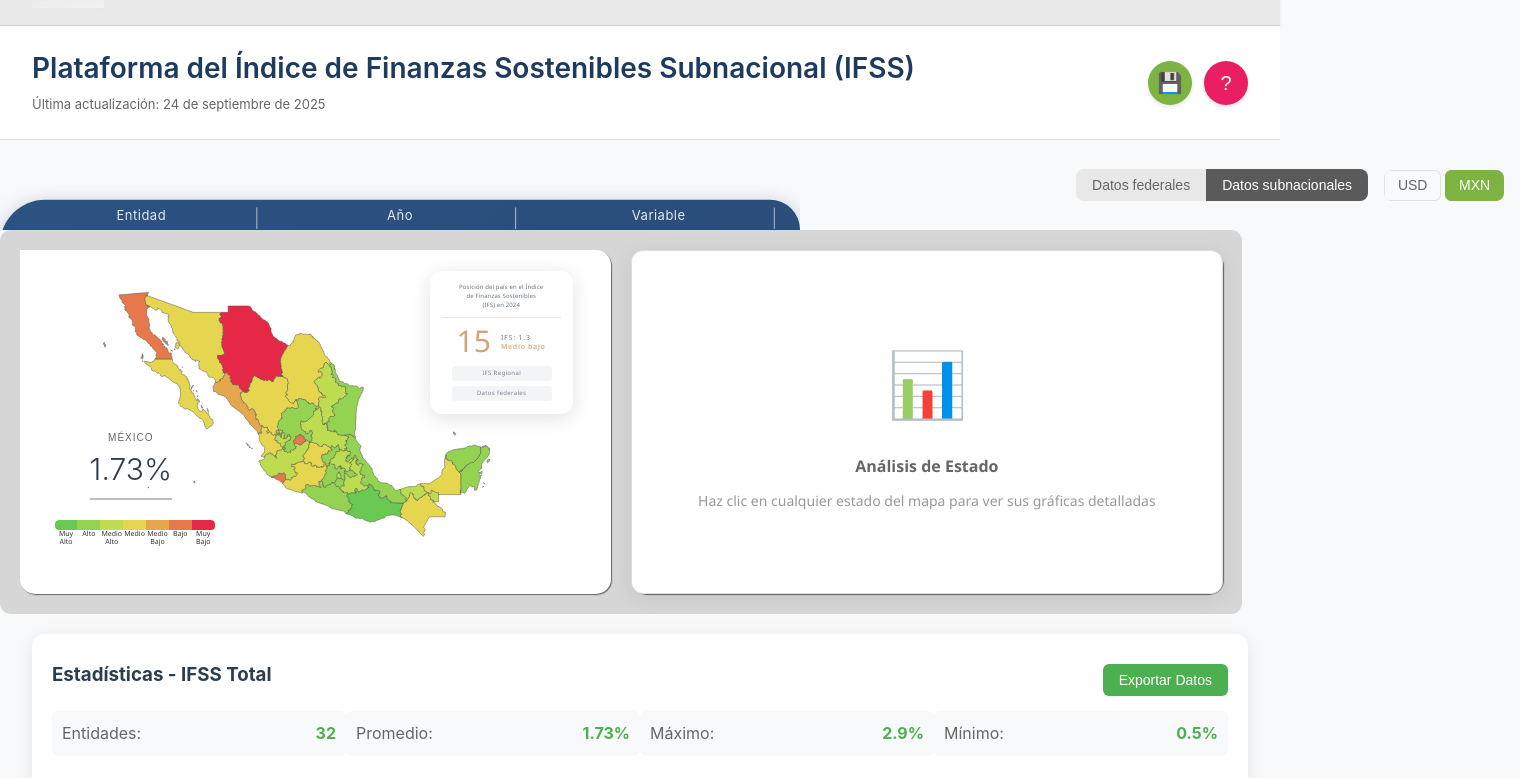
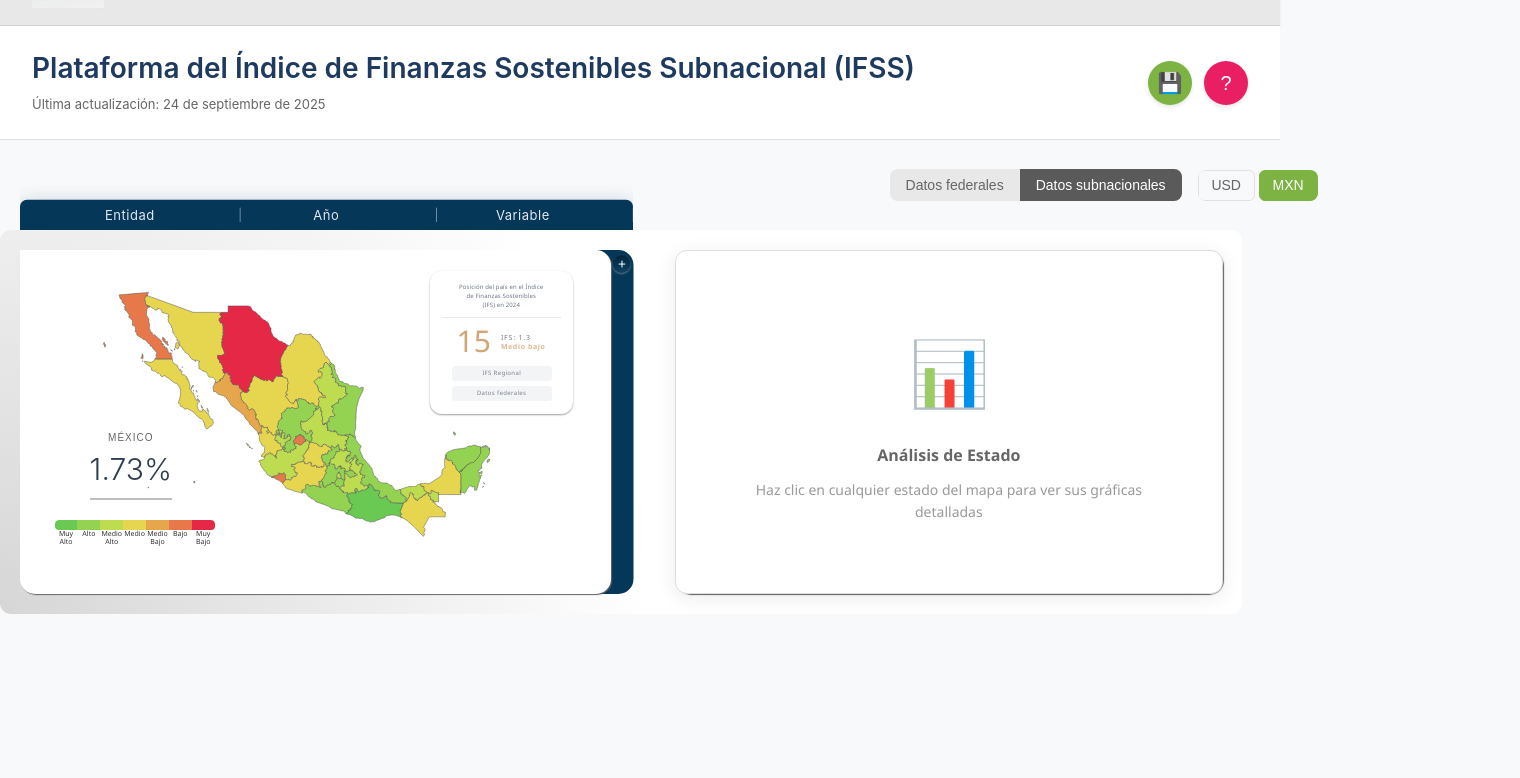
Before and after one commit to aurora-escalera/PlataformaFinanzasSostenibles, a Vue app in the folder frontend/: page /finanzas/mapas in a window 1280 px wide. Shown: the part 62-840 px from the top of the page, 1520 px wide, since content can reach past the window. Built offline with nearby package versions, Linux system fonts and the light colour scheme.

Commit message:
Añadido de la barra retractil, graficas de dona listas, faltan colores y otros diseños.

```diff
--- a/frontend/src/composables/useCharts.js
+++ b/frontend/src/composables/useCharts.js
@@ -47,7 +47,7 @@ export const useCharts = () => {
       {
         label: 'Restante',
         value: 100 - percentage,
-        color: '#e8e8e8ff', // Gris claro
+        color: '#E8E8E8', // Gris claro
         rawValue: 2.9 - ifssValue
       }
     ]
--- a/frontend/src/modules/charts/components/ChartsComponent.vue
+++ b/frontend/src/modules/charts/components/ChartsComponent.vue
@@ -21,7 +21,7 @@
               :data="donutPresupuestosSostenibles"
               title="PS"
               subtitle="35%"
-              :size="50"
+              :size="80"
             />
           </div>
           <div class="donut-item">
@@ -30,7 +30,7 @@
               :data="donutPresupuestosCarbono"
               title="PIC"
               subtitle="40%"
-              :size="50"
+              :size="80"
             />
           </div>
         </div>
@@ -58,7 +58,7 @@
               :data="donutIngresosSostenibles"
               title="IS"
               subtitle="45%"
-              :size="50"
+              :size="80"
             />
           </div>
           <div class="donut-item">
@@ -67,7 +67,7 @@
               :data="donutIngresosCarbono"
               title="IIC"
               subtitle="38%"
-              :size="50"
+              :size="80"
             />
           </div>
         </div>
--- a/frontend/src/modules/charts/components/DonutChart.vue
+++ b/frontend/src/modules/charts/components/DonutChart.vue
@@ -24,7 +24,6 @@
           :stroke-width="strokeWidth"
           :stroke-dasharray="circumference"
           :stroke-dashoffset="strokeDashoffset"
-          stroke-linecap="round"
           :transform="`rotate(-90 ${center} ${center})`"
           class="progress-circle"
         />
@@ -62,17 +61,19 @@ const props = defineProps({
   },
   size: {
     type: Number,
-    default: 100
+    default: 1000
   }
 })
 
 // Configuración de colores (rojo y gris como en tu diseño) '#E8E8E8'
-const primaryColor = '#DC143C'  // Rojo
-const backgroundColor = '#65a30d'  // Gris claro
+const primaryColor = '#009d14'  // Rojo
+const secondaryColor = '#bddc50'  // Rojo
+
+const backgroundColor = '#bddc50'  // Gris claro
 
 // Calculados para el SVG
 const center = computed(() => props.size / 2)
-const strokeWidth = computed(() => 8)
+const strokeWidth = computed(() => 19)
 const radius = computed(() => (props.size / 2) - (strokeWidth.value / 2))
 const circumference = computed(() => 2 * Math.PI * radius.value)
 
@@ -130,7 +131,7 @@ const strokeDashoffset = computed(() => {
 
 /* Animación inicial */
 .donut-chart:hover .progress-circle {
-  stroke-width: 10;
+  stroke-width: 20;
   transition: stroke-width 0.2s ease;
 }
 
--- a/frontend/src/modules/maps/components/MapComponent.vue
+++ b/frontend/src/modules/maps/components/MapComponent.vue
@@ -140,6 +140,10 @@
           </div>
         </div>
 
+        <div class="retractable-view">
+          <div class="expand-retractable-btn">+</div>
+        </div>
+
         <!-- CHARTS SECTION - SIEMPRE VISIBLE -->
         <div class="charts-section">
           <div class="charts-container">
@@ -192,7 +196,7 @@
 </template>
 
 <script setup>
-import { ref, computed, watch } from 'vue'
+import { ref, computed, watch, nextTick } from 'vue'
 import { geoPath, geoMercator } from 'd3-geo'
 import { useMaps } from '@/composables/useMaps'
 import { useCharts } from '@/composables/useCharts'
@@ -267,20 +271,15 @@ const handleMouseHover = (stateName, event) => {
   handleStateHover(stateName)
 }
 
-const handleStateClickWithEmit = (stateName) => {
+const handleStateClickWithEmit = async (stateName) => {
   handleStateClick(stateName)
-
-  setTimeout(() => {
-    if (selectedState.value === stateName) {
-      const stateData = getStateInfo(stateName)
-      emit('region-selected', {
-        name: stateName,
-        data: stateData
-      })
-    } else {
-      emit('region-selected', null)
-    }
-  }, 50)
+  await nextTick()
+  if (selectedState.value === stateName) {
+    const stateData = getStateInfo(stateName)
+    emit('region-selected', { name: stateName, data: stateData })
+  } else {
+    emit('region-selected', null)
+  }
 }
 
 const projection = computed(() => {
@@ -355,15 +354,11 @@ watch(error, (newError) => {
   background: white;
   border-radius: 12px;
   padding: 12px;
-  box-shadow: 0 4px 20px rgba(0, 0, 0, 0.12);
+  box-shadow: 0 1px 2px rgba(0, 0, 0, 0.38);
   z-index: 10;
   width: 143.2px;
   height: 143.2px;
   transition: all 0.3s ease;
-}
-
-.map-info-card.state-selected {
-  border-left: 4px solid #2196F3;
 }
 
 .card-content {
@@ -536,10 +531,10 @@ watch(error, (newError) => {
 
 .map-and-charts-wrapper {
   display: flex;
-  gap: 19.6px;
   align-items: flex-start;
+  gap: 0px;
   padding: 19.6px;
-  background-color: #d6d6d6;
+  background: radial-gradient(circle at bottom left, #d6d6d6 0%, white 50%);
   border-radius: 11px;
   height: 383.5px;
   width: 1242.4px;
@@ -553,6 +548,7 @@ watch(error, (newError) => {
   background-color: white;
   border-radius: 15px;
   box-shadow: 1px 1px 1px #666;
+  z-index: 2;
 }
 
 /* Porcentaje dinamico left: 19.6px;*/
@@ -779,7 +775,44 @@ svg g:hover .state-path:hover  {
   font-size: 14px;
 }
 
+.retractable-view{
+  position: relative;
+  width: 68.6px;
+  height: 344.3px;
+  background-color: #053759;
+  border-radius: 15px;
+  left: -55px;
+  transform: translateX(calc(100% - 50px));
+  z-index: 1;
+}
 
+.expand-retractable-btn{
+  position: absolute;
+  font-size: 14px;
+  color: white;
+  left: 43px;
+  top: 5px;
+  width: 18px;
+  height: 18px;
+  border-radius: 50%;
+  cursor: pointer;
+  display: flex;
+  align-items: center;
+  justify-content: center;
+  box-shadow:
+    inset 0 3px 6px rgba(0, 0, 0, 0.4),  /* Sombra interior superior (efecto hundido) */
+    inset 0 -2px 4px rgba(255, 255, 255, 0.1), /* Luz interior inferior */
+    0 1px 2px rgba(242, 241, 241, 0.369);
+  transition: all 0.1s ease;
+}
+
+.expand-retractable-btn:hover {
+  box-shadow:
+    inset 0 4px 8px rgba(0, 0, 0, 0.5),
+    inset 0 -2px 4px rgba(255, 255, 255, 0.15),
+    0 1px 2px rgba(0, 0, 0, 0.3);
+  transform: translateY(1px);
+}
 
 
 
--- a/frontend/src/modules/maps/components/RetractableFilterBar.vue
+++ b/frontend/src/modules/maps/components/RetractableFilterBar.vue
@@ -266,9 +266,7 @@ const selectEntity = (entityName) => {
   emitFiltersChange()
 
   entitySearch.value = ''
-
-  // NO cerrar el dropdown inmediatamente para debug
-  // closeAllDropdowns()
+  closeAllDropdowns()
   console.log('=== FILTRO: selectEntity completado ===')
 }
 
@@ -306,10 +304,9 @@ onMounted(() => {
 </script>
 
 <style scoped>
-/* ... todos los estilos anteriores permanecen igual ... */
 .filter-bar-container {
   position: relative;
-  left: 0%;
+  left: 19.6px;
   top: 0px;
   width: 100%;
   height: 90px;
@@ -319,10 +316,10 @@ onMounted(() => {
 }
 
 .filter-bar {
-  background: linear-gradient(135deg, #2c5282 0%, #2a4d7a 100%);
+  background: #053759;
   color: white;
   padding: 5px 24px;
-  border-radius: 45px 30px 0 0;
+  border-radius: 7px;
   box-shadow: 0 4px 20px rgba(44, 82, 130, 0.3);
   transition: transform 0.4s cubic-bezier(0.4, 0.0, 0.2, 1);
   position: absolute;
@@ -338,6 +335,7 @@ onMounted(() => {
 .filter-bar.expanded {
   transform: translateY(-22px);
   cursor: default;
+  z-index: 1;
 }
 
 .filter-content {
@@ -361,11 +359,11 @@ onMounted(() => {
 .filter-group::after {
   content: '|';
   position: absolute;
-  right: -1px;
-  top: 50%;
+  right: -26px;
+  top: 32%;
   transform: translateY(-100%);
   color: rgba(255, 255, 255, 0.6);
-  font-size: 18px;
+  font-size: 12px;
   font-weight: 300;
   z-index: 100;
   transition: all 0.1s ease;
--- a/frontend/src/pages/MapsPage.vue
+++ b/frontend/src/pages/MapsPage.vue
@@ -32,45 +32,6 @@
         @region-selected="handleRegionSelect"
         @map-error="handleMapError"
       />
-    </div>
-
-    <!-- Panel de estadísticas de filtros -->
-    <div v-if="showStats && filterStats" class="filter-stats-panel">
-      <div class="stats-header">
-        <h3>Estadísticas - {{ filterStats.selectedVariable }}</h3>
-        <button @click="exportData" class="export-btn">
-          Exportar Datos
-        </button>
-      </div>
-
-      <div class="stats-grid">
-        <div class="stat-item">
-          <span>Entidades:</span>
-          <span>{{ filterStats.total }}</span>
-        </div>
-        <div class="stat-item">
-          <span>Promedio:</span>
-          <span>{{ filterStats.average }}%</span>
-        </div>
-        <div class="stat-item">
-          <span>Máximo:</span>
-          <span>{{ filterStats.max }}%</span>
-        </div>
-        <div class="stat-item">
-          <span>Mínimo:</span>
-          <span>{{ filterStats.min }}%</span>
-        </div>
-      </div>
-
-      <div v-if="selectedEntity" class="current-filter">
-        <h4>{{ selectedEntity }}</h4>
-        <p>Valor IFSS: {{ getCurrentEntityValue() }}%</p>
-        <p>Clasificación: {{ getCurrentEntityClassification() }}</p>
-
-        <button @click="focusOnEntity" class="charts-btn">
-          Ver Análisis Detallado
-        </button>
-      </div>
     </div>
 
     <div v-if="error" class="error-panel">
@@ -235,7 +196,7 @@ onMounted(async () => {
 }
 
 .filters-column {
-  width: 800px;
+  width: 613.5px;
   flex-shrink: 0;
   padding: 0;
 }
```
